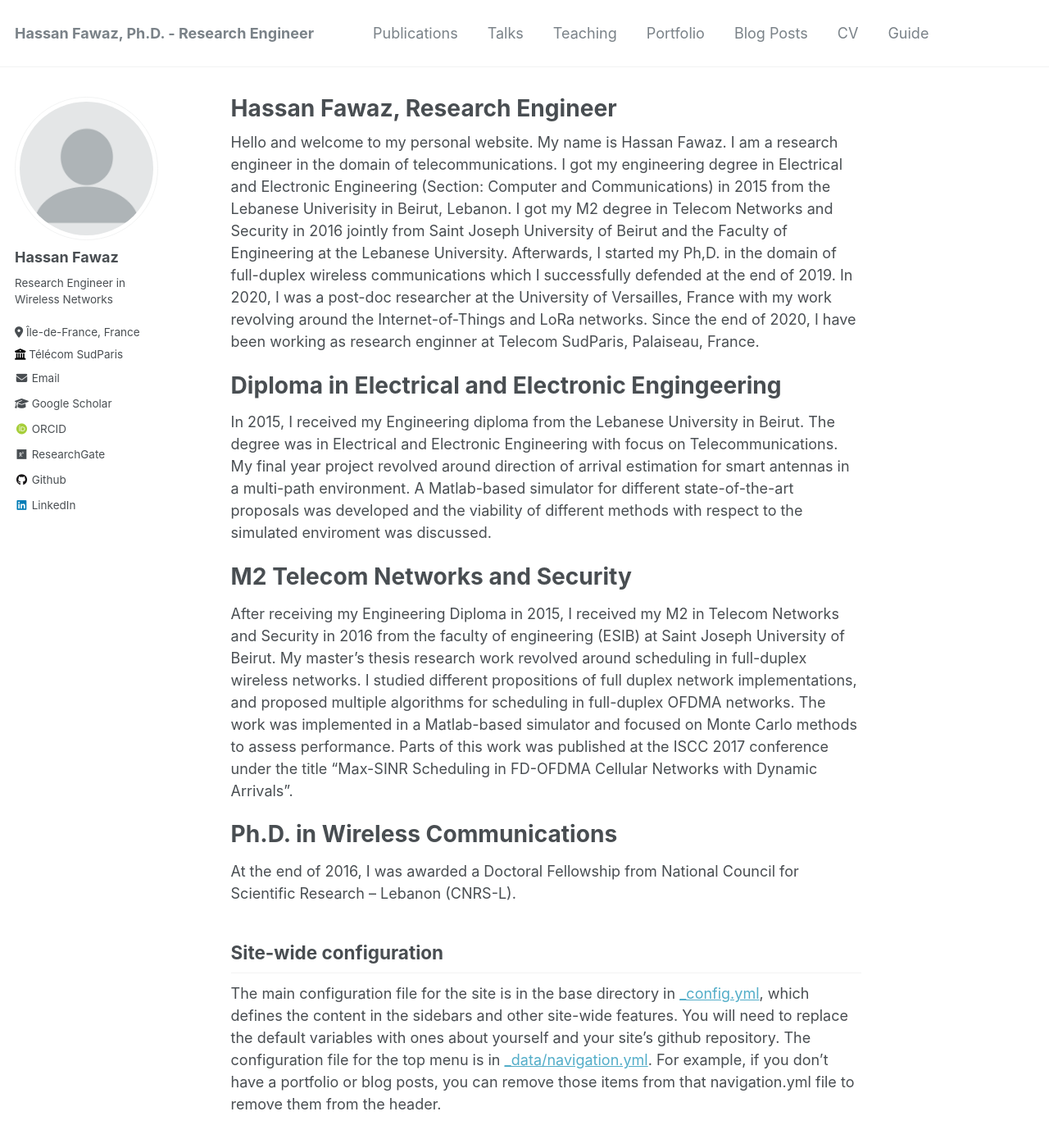
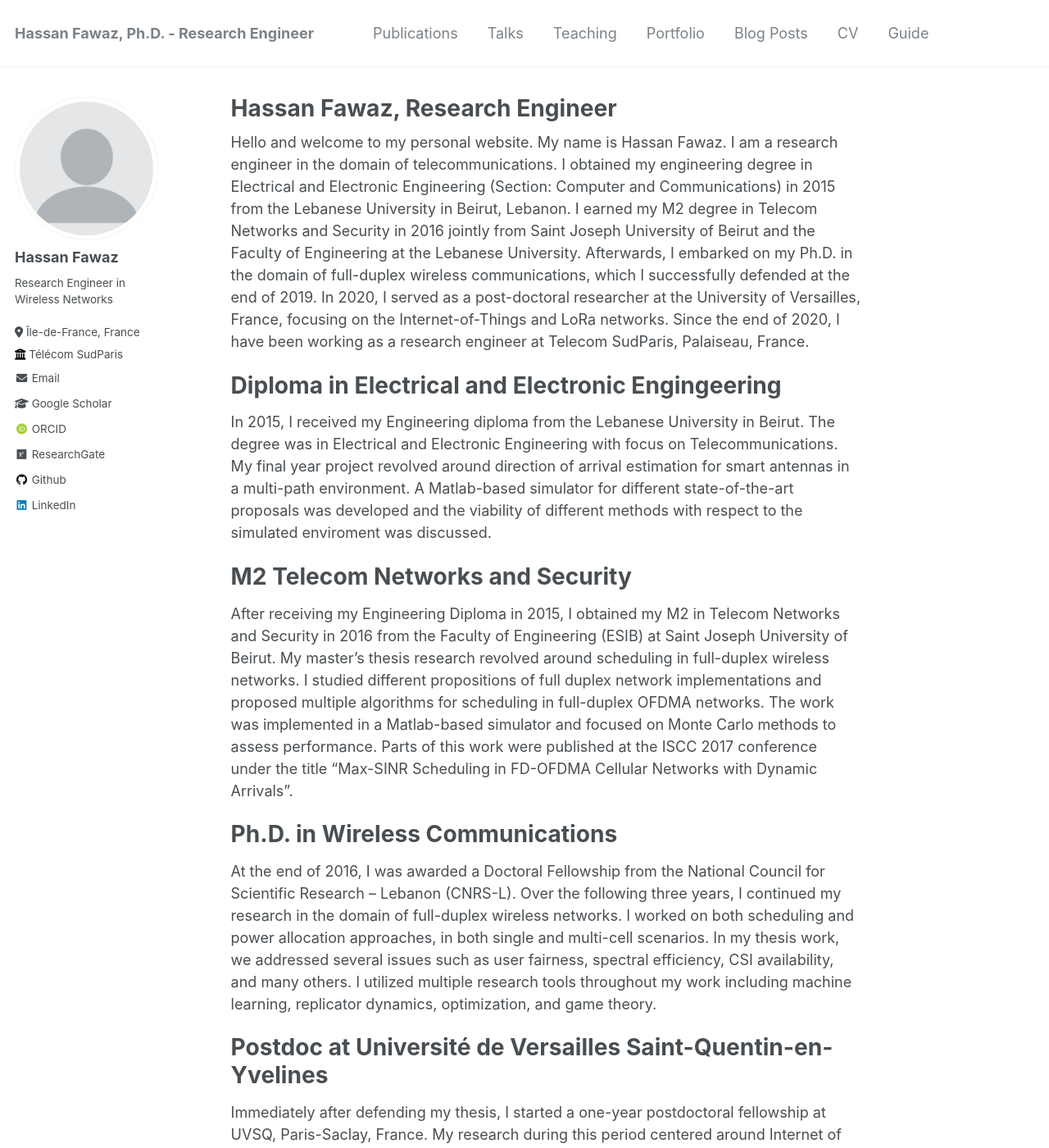
Before and after one commit to Hassan-Fawaz/Hassan-Fawaz.github.io, a Jekyll site: the page built from _pages/about.md, in a window 1280 px wide and 1400 px high. Shown: the whole window at 82% size. Built offline with Jekyll 4.4.1, drawn with Linux system fonts in a browser that asks for light colours; some web fonts are replaced; some of the changed text lies outside the part shown.

Commit message:
Update about.md

```diff
--- a/_pages/about.md
+++ b/_pages/about.md
@@ -7,7 +7,7 @@
   - /about.html
 ---
 
-Hello and welcome to my personal website. My name is Hassan Fawaz. I am a research engineer in the domain of telecommunications. I got my engineering degree in Electrical and Electronic Engineering (Section: Computer and Communications) in 2015 from the Lebanese Univerisity in Beirut, Lebanon. I got my M2 degree in Telecom Networks and Security in 2016 jointly from Saint Joseph University of Beirut and the Faculty of Engineering at the Lebanese University. Afterwards, I started my Ph,D. in the domain of full-duplex wireless communications which I successfully defended at the end of 2019. In 2020, I was a post-doc researcher at the University of Versailles, France with my work revolving around the Internet-of-Things and LoRa networks. Since the end of 2020, I have been working as research enginner at Telecom SudParis, Palaiseau, France.
+Hello and welcome to my personal website. My name is Hassan Fawaz. I am a research engineer in the domain of telecommunications. I obtained my engineering degree in Electrical and Electronic Engineering (Section: Computer and Communications) in 2015 from the Lebanese University in Beirut, Lebanon. I earned my M2 degree in Telecom Networks and Security in 2016 jointly from Saint Joseph University of Beirut and the Faculty of Engineering at the Lebanese University. Afterwards, I embarked on my Ph.D. in the domain of full-duplex wireless communications, which I successfully defended at the end of 2019. In 2020, I served as a post-doctoral researcher at the University of Versailles, France, focusing on the Internet-of-Things and LoRa networks. Since the end of 2020, I have been working as a research engineer at Telecom SudParis, Palaiseau, France.
 
 Diploma in Electrical and Electronic Engingeering
 ======
@@ -16,16 +16,17 @@
 
 M2 Telecom Networks and Security
 ======
-After receiving my Engineering Diploma in 2015, I received my M2 in Telecom Networks and Security in 2016 from the faculty of engineering (ESIB) at Saint Joseph University of Beirut. My master's thesis research work revolved around scheduling in full-duplex wireless networks. I studied different propositions of full duplex network implementations, and proposed multiple algorithms for scheduling in full-duplex OFDMA networks. The work was implemented in a Matlab-based simulator and focused on Monte Carlo methods to assess performance. Parts of this work was published at the ISCC 2017 conference under the title "Max-SINR Scheduling in FD-OFDMA Cellular Networks with Dynamic Arrivals".
+After receiving my Engineering Diploma in 2015, I obtained my M2 in Telecom Networks and Security in 2016 from the Faculty of Engineering (ESIB) at Saint Joseph University of Beirut. My master's thesis research revolved around scheduling in full-duplex wireless networks. I studied different propositions of full duplex network implementations and proposed multiple algorithms for scheduling in full-duplex OFDMA networks. The work was implemented in a Matlab-based simulator and focused on Monte Carlo methods to assess performance. Parts of this work were published at the ISCC 2017 conference under the title "Max-SINR Scheduling in FD-OFDMA Cellular Networks with Dynamic Arrivals".
 
 
 Ph.D. in Wireless Communications
 ======
-At the end of 2016, I was awarded a Doctoral Fellowship from National Council for Scientific Research – Lebanon (CNRS-L).
+At the end of 2016, I was awarded a Doctoral Fellowship from the National Council for Scientific Research – Lebanon (CNRS-L). Over the following three years, I continued my research in the domain of full-duplex wireless networks. I worked on both scheduling and power allocation approaches, in both single and multi-cell scenarios. In my thesis work, we addressed several issues such as user fairness, spectral efficiency, CSI availability, and many others. I utilized multiple research tools throughout my work including machine learning, replicator dynamics, optimization, and game theory.
 
-Site-wide configuration
-------
-The main configuration file for the site is in the base directory in [_config.yml](https://github.com/academicpages/academicpages.github.io/blob/master/_config.yml), which defines the content in the sidebars and other site-wide features. You will need to replace the default variables with ones about yourself and your site's github repository. The configuration file for the top menu is in [_data/navigation.yml](https://github.com/academicpages/academicpages.github.io/blob/master/_data/navigation.yml). For example, if you don't have a portfolio or blog posts, you can remove those items from that navigation.yml file to remove them from the header.
+
+Postdoc at Université de Versailles Saint-Quentin-en-Yvelines
+======
+Immediately after defending my thesis, I started a one-year postdoctoral fellowship at UVSQ, Paris-Saclay, France. My research during this period centered around Internet of Things (IoT) networks. We began by proposing spreading factor assignment algorithms for LoRaWAN in a multi-operator environment. We utilized recurrent neural networks, specifically LSTMs, to model the packet delivery rate as a time series. The latter aids in reducing the amount of cooperation required among different network operators. In my current work, we are employing game theory and correlated equilibrium to allocate the available channels in a LoRaWAN among competing operators.
 
 Create content & metadata
 ------
```
